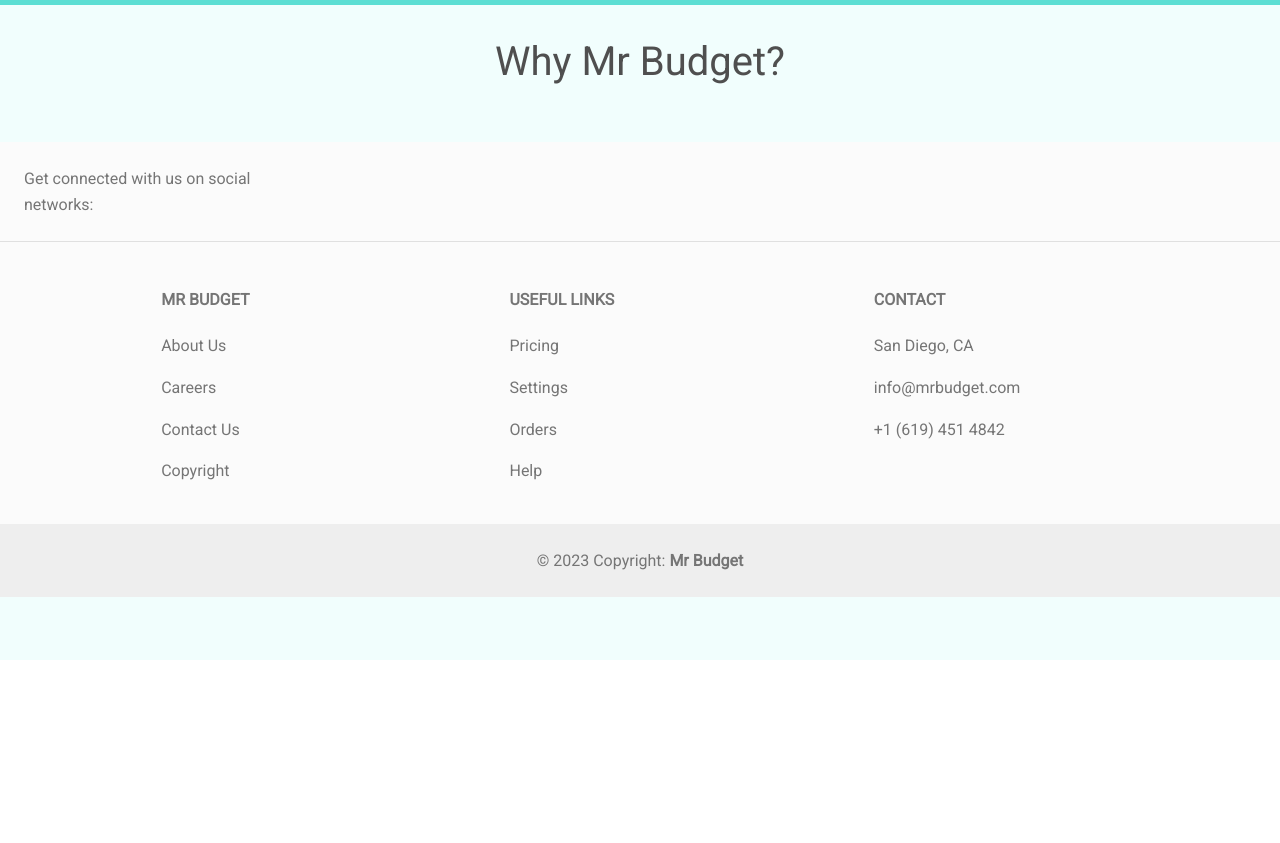
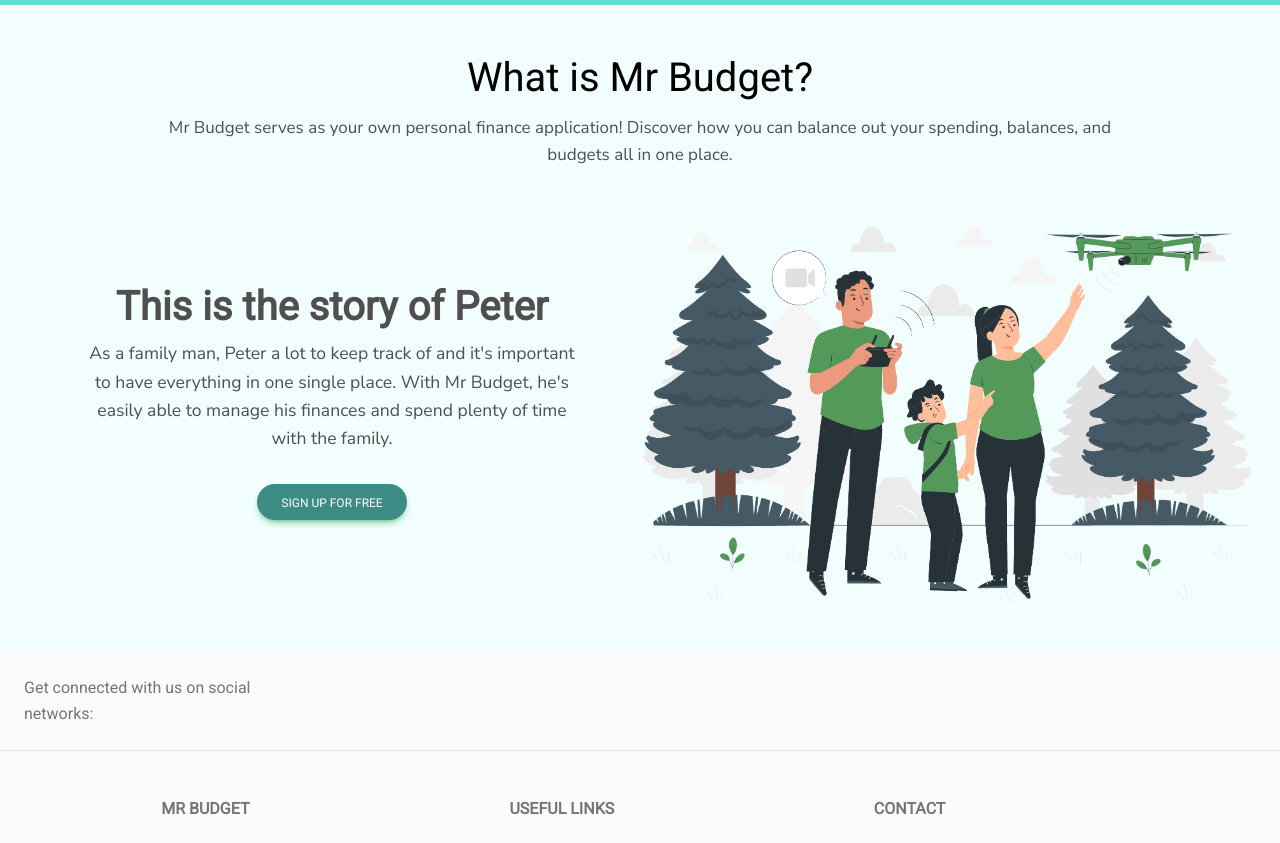
Before and after one commit to mariobd38/mrbudget, a Flask app: page /info in a window 1280 px wide. Shown: the part 140-983 px from the top of the page. Before the commit the page ends 800 px from the top, so only its background shows below. Run offline with Flask 3, Linux system fonts and the light colour scheme; some libraries are stand-ins or nearby versions.

Commit message:
changes to currency converter (still IP) and creating info template

```diff
--- /dev/null
+++ b/static/info.css
@@ -0,0 +1,35 @@
+.top-header {
+    color: black;
+    /* font-weight: 400; */
+}
+.illustration {
+    max-width: 50%;
+}
+.nav-link, .subheading {
+    font-size: 1.1em;
+}
+body {
+    background-color: rgb(241,254,253);
+}
+.subheading {
+    font-family: 'Nunito Sans';
+}
+.side-text {
+    width: 80%;
+    text-align: center;
+}
+.sign-up {
+    /* width: 39%; */
+    background-color: #3c8c85;
+}
+.home-heading {
+    font-family: 'Roboto';
+    font-weight: 700;
+}
+.top-description {
+    text-align: center;
+    padding:0;
+    width: 80%;
+    font-size: 17px;
+    font-family: 'Nunito Sans';
+}
--- a/templates/how_it_works/info.html
+++ b/templates/how_it_works/info.html
@@ -1,11 +1,38 @@
 {% extends "base.html" %}
-{% block title %}Info{% endblock%}
-{% block content %}
-    <div class="container-fluid d-flex justify-content-center">
-        <h1>Why Mr Budget?</h1>
-    </div>
+<!DOCTYPE html>
+<html lang="en">
+<head>
+    <title>Info</title>
+    {% block stylesheet %}
+    <link rel="stylesheet" href="static/info.css">
+    {% endblock %}
+<body>
+    {% block content %}
+        <div class="container-fluid pt-3">
+            <div class="text-center ">
+                <h1 class="top-header">What is Mr Budget?</h1>
+                <p class="pt-1 top-description m-auto">Mr Budget serves as your own personal finance application! Discover how you can balance out your spending, balances, and budgets all in one place.</p>
+            </div>
 
-{% endblock %}
+            <div class="container-fluid d-flex justify-content-center pt-5">
+                <div class="d-flex align-items-center">
+                  <div class="d-flex flex-column side-text m-auto">
+                    <h1 class="text-center home-heading">This is the story of Peter</h1>
+                    <p class="text-center subheading">As a family man, Peter a lot to keep track of and it's important to have everything in one single place. With Mr Budget, he's easily able to manage his finances and spend plenty of time with the family.</p>
+                    <form class="my-3 mx-auto" action="{{url_for('register')}}">
+                      <button class=" btn btn-md btn-success btn-rounded sign-up">Sign up for free</button>
+                    </form>
+                  </div>
+                </div>
+                <img src="/static/images/family.png" class="illustration d-none d-md-block" alt="">
 
-{% block footer %}
-{% endblock %}
+              </div>
+
+        </div>
+
+    {% endblock %}
+
+    {% block footer %}
+    {% endblock %}
+</body>
+</html>
```
Also changed, not shown: templates/resources/currency_converter.html (+120 -14 lines), static/images/family.png (added).
